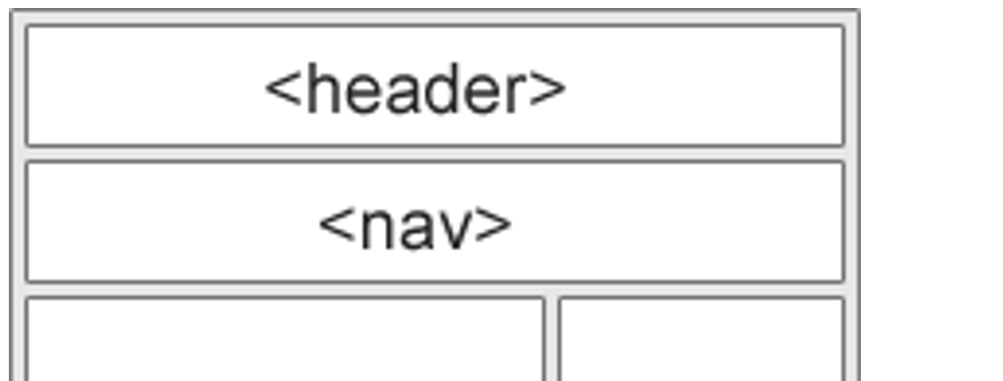
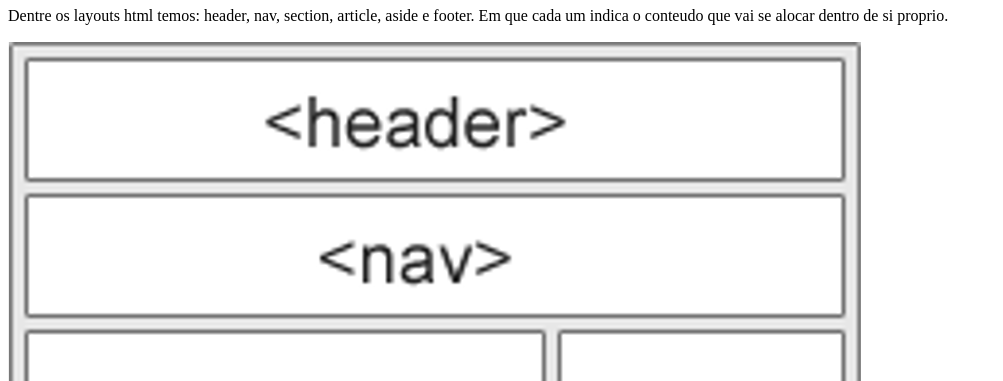
Before and after one commit to ar2882/DesenWeb1, a plain HTML site: page layout.html in a window 1280 px wide. Shown: the part 719-1100 px from the top of the page, without its empty margins (0-1003 px from the left). Drawn offline with Linux system fonts and the light colour scheme.

Commit message:
Mudancas no layout.htm e metadados.html

```diff
--- a/layout.html
+++ b/layout.html
@@ -31,7 +31,8 @@
 
     <main><!--main = area de conteudo-->
         <h1>Layout</h1>
-        <p></p>
+        <p>Dentre os layouts html temos: header, nav, section, article, aside e footer.
+            Em que cada um indica o conteudo que vai se alocar dentro de si proprio.</p>
         <img src="imagem/layout.png" alt="Imagem com os elementos semanticos de layout html">
     </main>
 
```
Also changed, not shown: metadados.html (+1 -1 lines).
